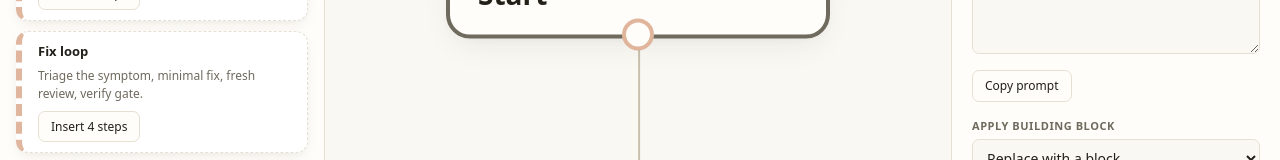
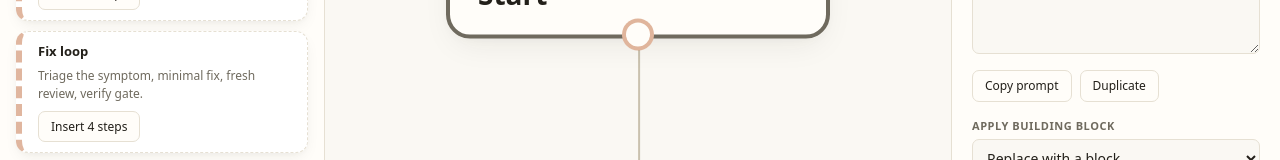
Before and after one commit to fordaaaa/planner, a React (Vite) app: page / in a window 1280 px wide. Both pictures are taken after a click on the button "Add node". Shown: the part 472-632 px from the top of the page. Built offline with nearby package versions, Linux system fonts and the light colour scheme.

Commit message:
duplicate selected node

```diff
--- a/src/App.tsx
+++ b/src/App.tsx
@@ -270,6 +270,26 @@ function App() {
     setSelectedId(null);
   }, []);
 
+  const handleDuplicateNode = useCallback(
+    (id: string) => {
+      const source = nodes.find((n) => n.id === id);
+      if (!source) return;
+      const copyId = nextNodeId();
+      const copy: WorkflowNode = {
+        ...source,
+        id: copyId,
+        position: { x: source.position.x + 40, y: source.position.y + 40 },
+        data: { ...source.data, label: `${source.data.label} (copy)`, done: false },
+      };
+      // No edges copied on purpose — the copy shows the orphan outline and
+      // gets linked with Link-up, so nothing rewires behind your back.
+      setNodes((nds) => [...nds, copy]);
+      setSelectedId(copyId);
+      pushToast('Duplicated — link it with Link-up if needed', 'info');
+    },
+    [nodes, pushToast],
+  );
+
   const handleClear = useCallback(() => setConfirmClear(true), []);
 
   const handleConfirmClear = useCallback(() => {
@@ -463,11 +483,14 @@ function App() {
       } else if ((e.key === 'Delete' || e.key === 'Backspace') && selectedId) {
         e.preventDefault();
         handleDeleteNode(selectedId);
+      } else if ((e.key === 'd' || e.key === 'D') && selectedId && !e.metaKey && !e.ctrlKey) {
+        e.preventDefault();
+        handleDuplicateNode(selectedId);
       }
     };
     window.addEventListener('keydown', onKeyDown);
     return () => window.removeEventListener('keydown', onKeyDown);
-  }, [selectedId, voiceOpen, shellOpen, handleDeleteNode]);
+  }, [selectedId, voiceOpen, shellOpen, handleDeleteNode, handleDuplicateNode]);
 
   return (
     <div className="app">
@@ -523,7 +546,12 @@ function App() {
           {voiceOpen && view === 'canvas' && <VoicePanel onCompile={handleVoiceCompile} onClose={() => setVoiceOpen(false)} />}
           {shellOpen && view === 'canvas' && <ShellPanel onRun={handleShell} onClose={() => setShellOpen(false)} />}
         </Canvas>
-        <NodeInspector node={selectedNode} onChange={handleNodeDataChange} onDelete={handleDeleteNode} />
+        <NodeInspector
+          node={selectedNode}
+          onChange={handleNodeDataChange}
+          onDelete={handleDeleteNode}
+          onDuplicate={handleDuplicateNode}
+        />
       </div>
       )}
       {confirmClear && (
--- a/src/components/NodeInspector.tsx
+++ b/src/components/NodeInspector.tsx
@@ -6,9 +6,10 @@ interface NodeInspectorProps {
   node: WorkflowNode | null;
   onChange: (id: string, data: Partial<WorkflowNodeData>) => void;
   onDelete: (id: string) => void;
+  onDuplicate: (id: string) => void;
 }
 
-export default function NodeInspector({ node, onChange, onDelete }: NodeInspectorProps) {
+export default function NodeInspector({ node, onChange, onDelete, onDuplicate }: NodeInspectorProps) {
   const [copied, setCopied] = useState(false);
   if (!node) {
     return (
@@ -72,6 +73,7 @@ export default function NodeInspector({ node, onChange, onDelete }: NodeInspecto
 
       <div className="inspector-row">
         <button onClick={handleCopy}>{copied ? 'Copied!' : 'Copy prompt'}</button>
+        <button onClick={() => onDuplicate(node.id)}>Duplicate</button>
       </div>
 
       <label>
```
